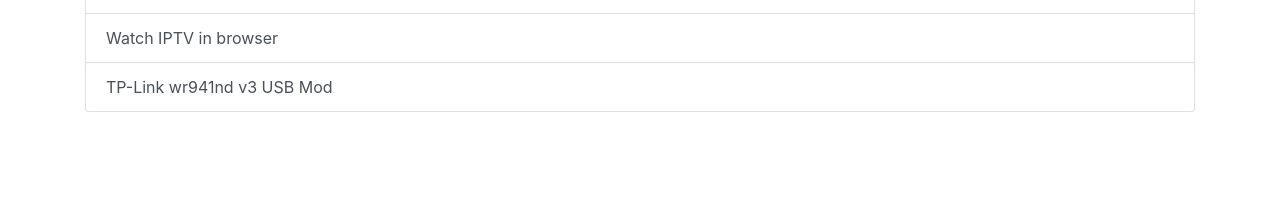
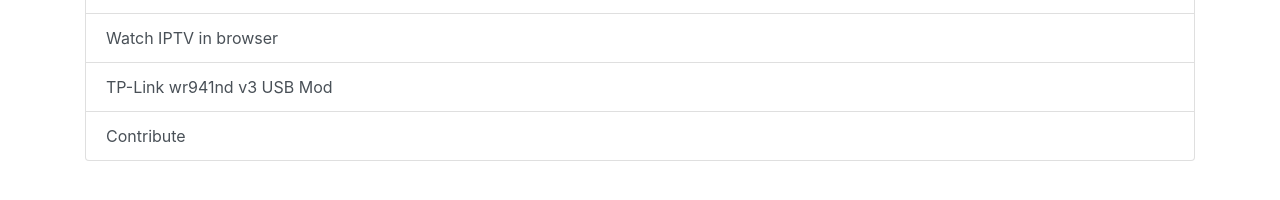
Before and after one commit to fawazahmed0/fawazahmed0.github.io, a Jekyll site: the page built from index.html, in a window 1280 px wide. Shown: the part 437-637 px from the top of the page. Built offline with Jekyll 4.4.1, drawn with Linux system fonts in a browser that asks for light colours.

Commit message:
Update index.html

```diff
--- a/index.html
+++ b/index.html
@@ -34,6 +34,8 @@
 
     <a href="https://github.com/fawazahmed0/WR941ND-Router-USB-Mod#readme" class="list-group-item list-group-item-action hoverline"  target="_blank" rel="noopener noreferrer">TP-Link wr941nd v3 USB Mod </a>
 
+    <a href="https://fawazahmed0.github.io/donate" class="list-group-item list-group-item-action hoverline"  target="_blank" rel="noopener noreferrer">Contribute</a>
+
 
 
   </div>
```
